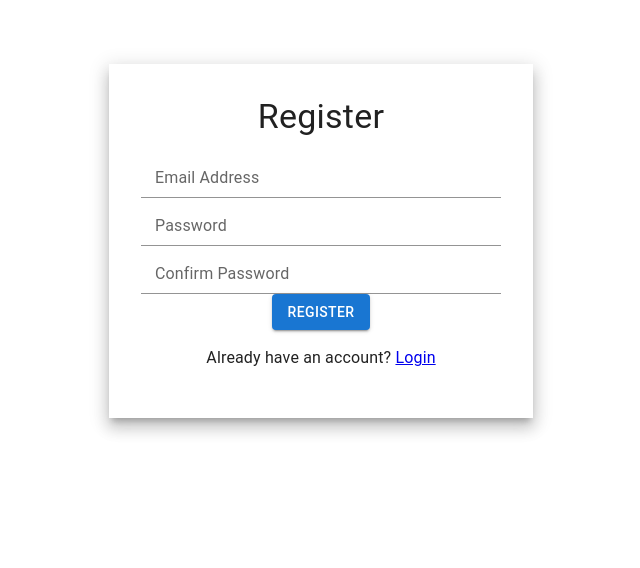
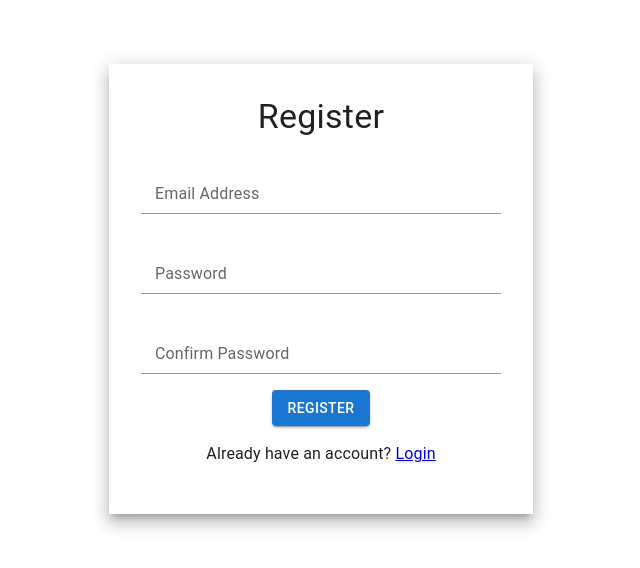
Before and after one commit to CBroaders12/recital-client, a React (Create React App) app: page /register in a window 1280 px wide. Shown: the top 568 px of the page, without its empty margins (319-959 px from the left). Built offline with nearby package versions, Linux system fonts and the light colour scheme.

Commit message:
update makeStyles to styled in auth components

```diff
--- a/src/App.jsx
+++ b/src/App.jsx
@@ -6,17 +6,13 @@ import Landing from './components/Landing/Landing';
 import Login from './components/auth/Login';
 import Register from './components/auth/Register';
 
-const darkTheme = createTheme({
-  palette: {
-    mode: 'dark',
-  },
-});
+// const darkTheme = createTheme({
+//   palette: {
+//     mode: 'dark',
+//   },
+// });
 
-const lightTheme = createTheme({
-  palette: {
-    mode: 'light',
-  },
-});
+const lightTheme = createTheme();
 
 function App() {
   const [token, setToken] = useState(localStorage.getItem('token') || null);
--- a/src/components/auth/Login.jsx
+++ b/src/components/auth/Login.jsx
@@ -8,10 +8,9 @@ import {
   InputLabel,
   Typography,
 } from '@mui/material';
-import { makeStyles } from '@mui/styles';
+import { styled } from '@mui/material/styles';
 
-const useStyles = makeStyles((theme) => ({
-  form: {
+const StyledForm = styled('form')(({ theme }) => ({
   backgroundColor: theme.palette.background.paper,
   margin: theme.spacing(8),
   padding: theme.spacing(4),
@@ -20,15 +19,13 @@ const useStyles = makeStyles((theme) => ({
   flexDirection: 'column',
   alignItems: 'center',
   justifyContent: 'center',
-  },
-  inputField: {
+}));
+
+const StyledField = styled(FormControl)(({ theme }) => ({
   margin: theme.spacing(2),
-  },
 }));
 
 const Login = (props) => {
-  const classes = useStyles();
-
   const [email, setEmail] = useState('');
   const [password, setPassword] = useState('');
   const [error, setError] = useState('');
@@ -70,11 +67,11 @@ const Login = (props) => {
   if (props.token) return <Redirect to='/' />;
   return (
     <Container fixed maxWidth='sm'>
-      <form onSubmit={handleLogin} className={classes.form}>
+      <StyledForm onSubmit={handleLogin}>
         <Typography variant='h4' gutterBottom>
           Login
         </Typography>
-        <FormControl className={classes.inputField}>
+        <StyledField>
           <InputLabel htmlFor='email'>Email Address</InputLabel>
           <Input
             name='email'
@@ -83,8 +80,8 @@ const Login = (props) => {
             value={email}
             onChange={handleEmailChange}
           />
-        </FormControl>
-        <FormControl className={classes.inputField}>
+        </StyledField>
+        <StyledField>
           <InputLabel htmlFor='password'>Password</InputLabel>
           <Input
             name='password'
@@ -93,7 +90,7 @@ const Login = (props) => {
             value={password}
             onChange={handlePasswordChange}
           />
-        </FormControl>
+        </StyledField>
         <Button type='submit' variant='contained' color='primary'>
           Login
         </Button>
@@ -101,7 +98,7 @@ const Login = (props) => {
           Don't have an account? <Link to='/register'>Register</Link>
         </p>
         {error ? <p>{error}</p> : null}
-      </form>
+      </StyledForm>
     </Container>
   );
 };
--- a/src/components/auth/Register.jsx
+++ b/src/components/auth/Register.jsx
@@ -8,10 +8,9 @@ import {
   Button,
   Typography,
 } from '@mui/material';
-import { makeStyles } from '@mui/styles';
+import { styled } from '@mui/material/styles';
 
-const useStyles = makeStyles((theme) => ({
-  form: {
+const StyledForm = styled('form')(({ theme }) => ({
   backgroundColor: theme.palette.background.paper,
   margin: theme.spacing(8),
   padding: theme.spacing(4),
@@ -20,16 +19,14 @@ const useStyles = makeStyles((theme) => ({
   flexDirection: 'column',
   alignItems: 'center',
   justifyContent: 'center',
-  },
-  inputField: {
+}));
+
+const StyledField = styled(FormControl)(({ theme }) => ({
   margin: theme.spacing(2),
   width: '100%',
-  },
 }));
 
 const Register = (props) => {
-  const classes = useStyles();
-
   const [email, setEmail] = useState('');
   const [password, setPassword] = useState('');
   const [cPassword, setCPassword] = useState('');
@@ -80,11 +77,11 @@ const Register = (props) => {
   if (props.token) return <Redirect to='/' />;
   return (
     <Container fixed maxWidth='sm'>
-      <form onSubmit={handleSubmit} className={classes.form}>
+      <StyledForm onSubmit={handleSubmit}>
         <Typography variant='h4' gutterBottom>
           Register
         </Typography>
-        <FormControl className={classes.inputField}>
+        <StyledField>
           <InputLabel htmlFor='email'>Email Address</InputLabel>
           <Input
             name='email'
@@ -93,8 +90,8 @@ const Register = (props) => {
             value={email}
             onChange={handleEmailChange}
           />
-        </FormControl>
-        <FormControl className={classes.inputField}>
+        </StyledField>
+        <StyledField>
           <InputLabel htmlFor='password'>Password</InputLabel>
           <Input
             name='password'
@@ -103,8 +100,8 @@ const Register = (props) => {
             value={password}
             onChange={handlePasswordChange}
           />
-        </FormControl>
-        <FormControl className={classes.inputField}>
+        </StyledField>
+        <StyledField>
           <InputLabel htmlFor='cPassword'>Confirm Password</InputLabel>
           <Input
             name='cPassword'
@@ -113,7 +110,7 @@ const Register = (props) => {
             value={cPassword}
             onChange={handleCPasswordChange}
           />
-        </FormControl>
+        </StyledField>
         <Button type='submit' variant='contained' color='primary'>
           Register
         </Button>
@@ -121,7 +118,7 @@ const Register = (props) => {
           Already have an account? <Link to='/login'>Login</Link>
         </p>
         {error ? <p>{error}</p> : null}
-      </form>
+      </StyledForm>
     </Container>
   );
 };
```
Lines whose indentation alone changed are shown as unchanged.
